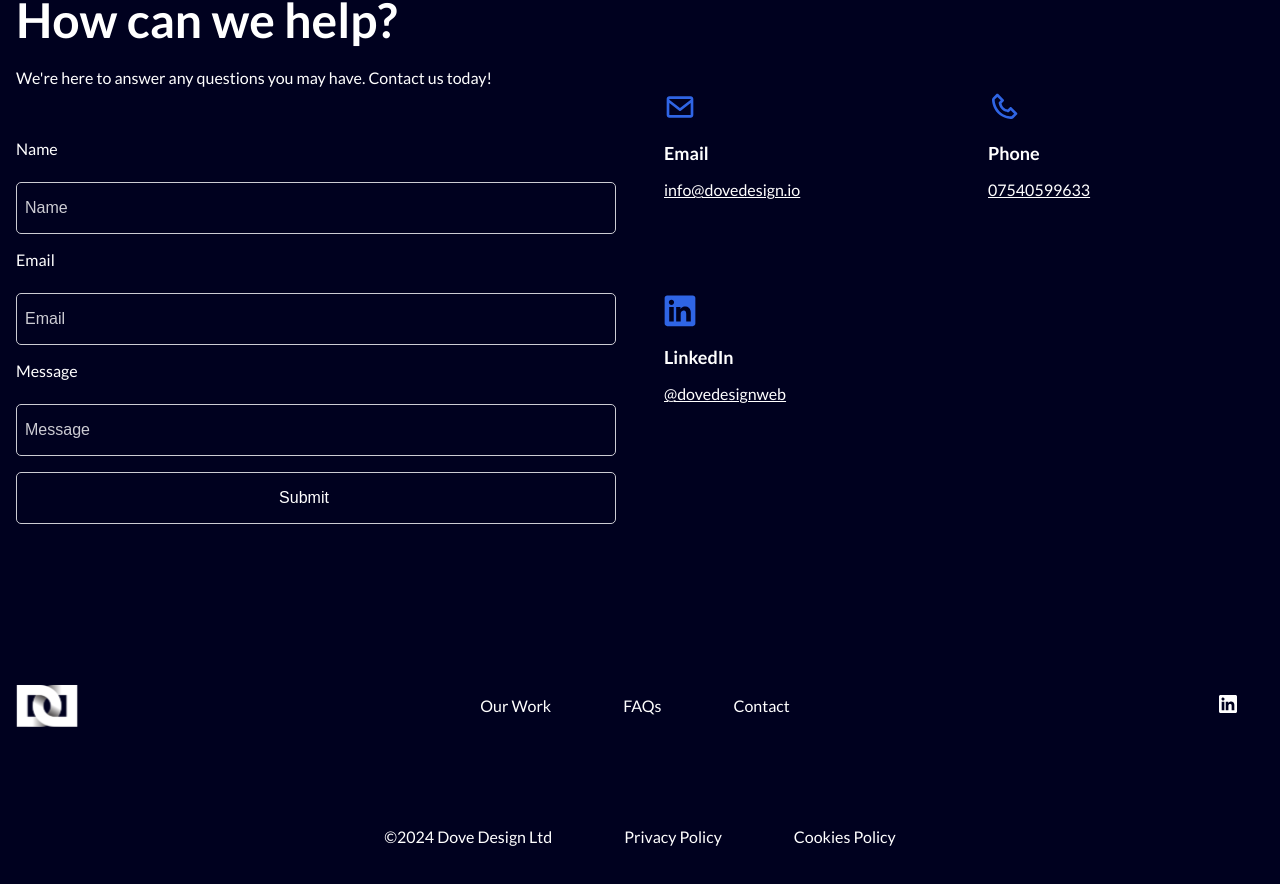
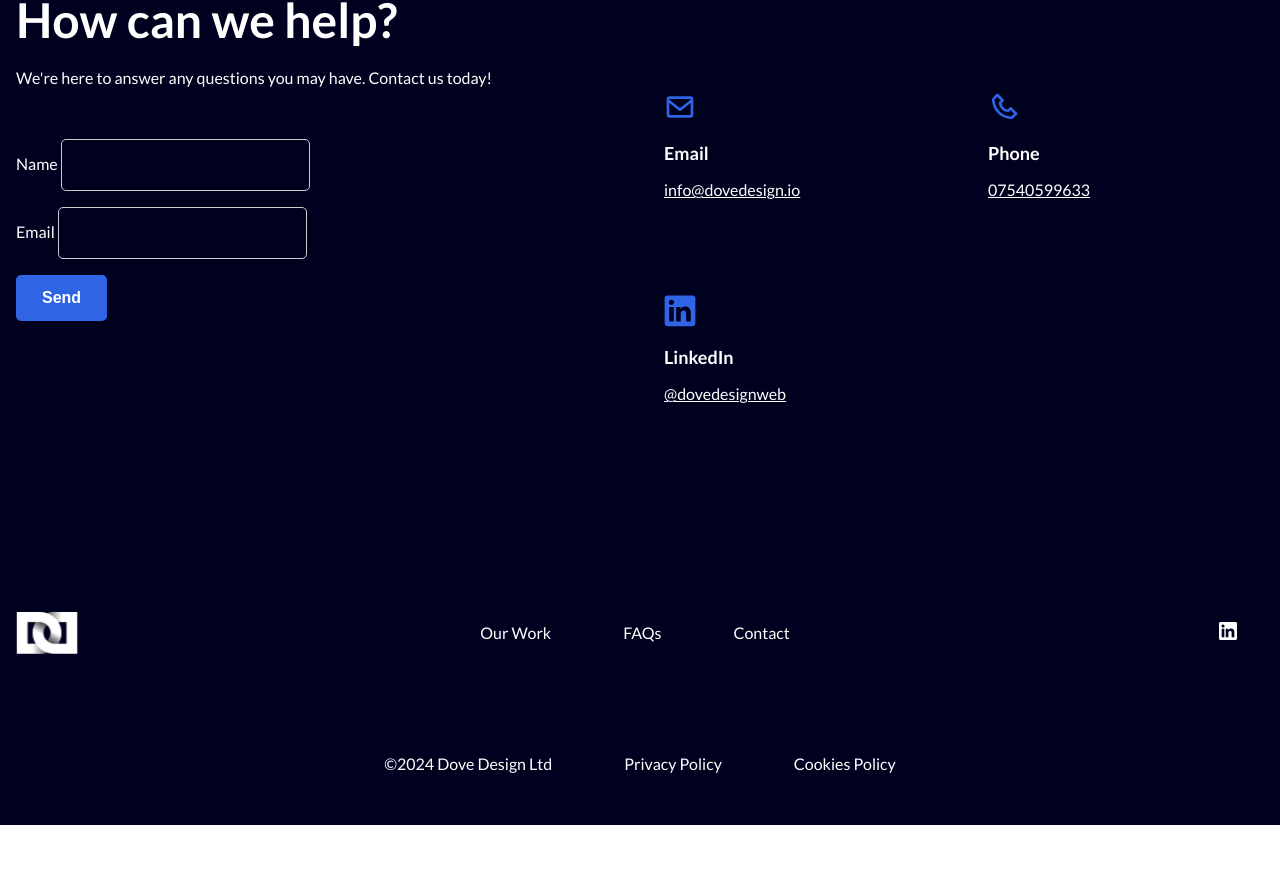
Before and after one commit to davedove86/dovedesign-sveltekit, a SvelteKit app: page / in a window 1280 px wide. Shown: the part 4397-5281 px from the top of the page. After the commit the page ends 5222 px from the top, so only its background shows below. Built offline with nearby package versions, Linux system fonts and the light colour scheme.

Commit message:
removed post method

```diff
--- a/src/routes/Contact.svelte
+++ b/src/routes/Contact.svelte
@@ -4,20 +4,16 @@
 		<h2>How can we help?</h2>
 		<p>We're here to answer any questions you may have. Contact us today!</p>
 		<div class="grid-col-2">
-			<form
-				name="netlify-form-example"
-				method="POST"
-				netlify-honeypot="bot-field"
-				data-netlify="true"
-			>
-				<input type="hidden" name="form-name" value="netlify-form-example" />
-				<label for="name">Name</label>
-				<input name="name" id="name" required placeholder="Name" type="text" />
-				<label for="email">Email</label>
-				<input name="email" id="email" required placeholder="Email" type="email" />
-				<label for="message">Message</label>
-				<input name="message" id="message" required placeholder="Message" type="text" />
-				<input type="submit" value="Submit" />
+			<form name="netlify-form-example" netlify-honeypot="bot-field" data-netlify="true">
+				<p>
+					<label>Name <input type="text" name="name" /></label>
+				</p>
+				<p>
+					<label>Email <input type="email" name="email" /></label>
+				</p>
+				<p>
+					<button type="submit">Send</button>
+				</p>
 			</form>
 
 			<div class="grid-col-2 contact-grid">
```
